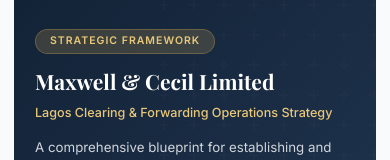
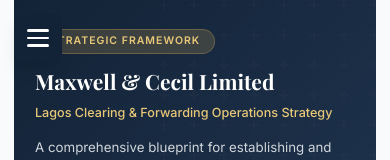
Before and after one commit to ValueaddersWorld/Maxwell-Cecil-Lagos-operations-strategy, a website: page index.html in a window 390 px wide. Shown: the top 160 px of the page. Drawn offline with nearby package versions, Linux system fonts and the light colour scheme.

Commit message:
Fix mobile menu toggle - move outside sidebar for visibility

```diff
--- a/index.html
+++ b/index.html
@@ -10,6 +10,13 @@
     <link rel="stylesheet" href="styles.css">
 </head>
 <body>
+    <!-- Mobile Menu Toggle (outside sidebar for visibility) -->
+    <button class="sidebar-toggle" id="sidebarToggle" aria-label="Toggle sidebar">
+        <span></span>
+        <span></span>
+        <span></span>
+    </button>
+
     <!-- Navigation -->
     <nav class="sidebar" id="sidebar">
         <div class="sidebar-header">
@@ -17,11 +24,6 @@
                 <span class="logo-icon">M&C</span>
                 <span class="logo-text">Maxwell & Cecil</span>
             </div>
-            <button class="sidebar-toggle" id="sidebarToggle" aria-label="Toggle sidebar">
-                <span></span>
-                <span></span>
-                <span></span>
-            </button>
         </div>
         <ul class="nav-menu">
             <li><a href="#overview" class="nav-link active" data-section="overview">
--- a/styles.css
+++ b/styles.css
@@ -160,18 +160,23 @@ body {
 
 .sidebar-toggle {
     display: none;
-    background: var(--primary-700);
+    position: fixed;
+    top: var(--space-md);
+    left: var(--space-md);
+    z-index: 1100;
+    background: var(--primary-800);
     border: none;
     cursor: pointer;
     padding: var(--space-sm);
     flex-direction: column;
     gap: 5px;
-    width: 44px;
-    height: 44px;
+    width: 48px;
+    height: 48px;
     align-items: center;
     justify-content: center;
     border-radius: var(--radius-md);
     transition: all var(--transition-fast);
+    box-shadow: var(--shadow-lg);
 }
 
 .sidebar-toggle:hover {
```
